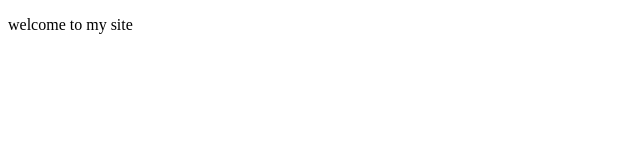
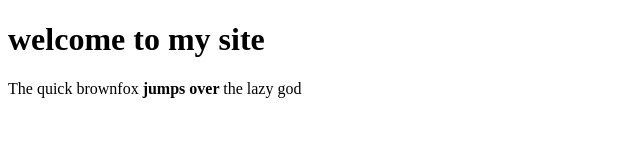
Before and after one commit to Erickson-scarlet/html, a plain HTML site: page index.html in a window 1280 px wide. Shown: the whole page, without its empty margins (0-640 px from the left). Drawn offline with Linux system fonts and the light colour scheme.

Commit message:
tryout html tags

```diff
--- a/index.html
+++ b/index.html
@@ -7,6 +7,7 @@
     <title>My First Website</title>
 </head>
 <body>
-    <p>welcome to my site</p>
+    <h1>welcome to my site</h1>
+    <p>The <span>quick brown</span>fox <strong>jumps over </strong>the lazy god</p>
 </body>
 </html>
```
